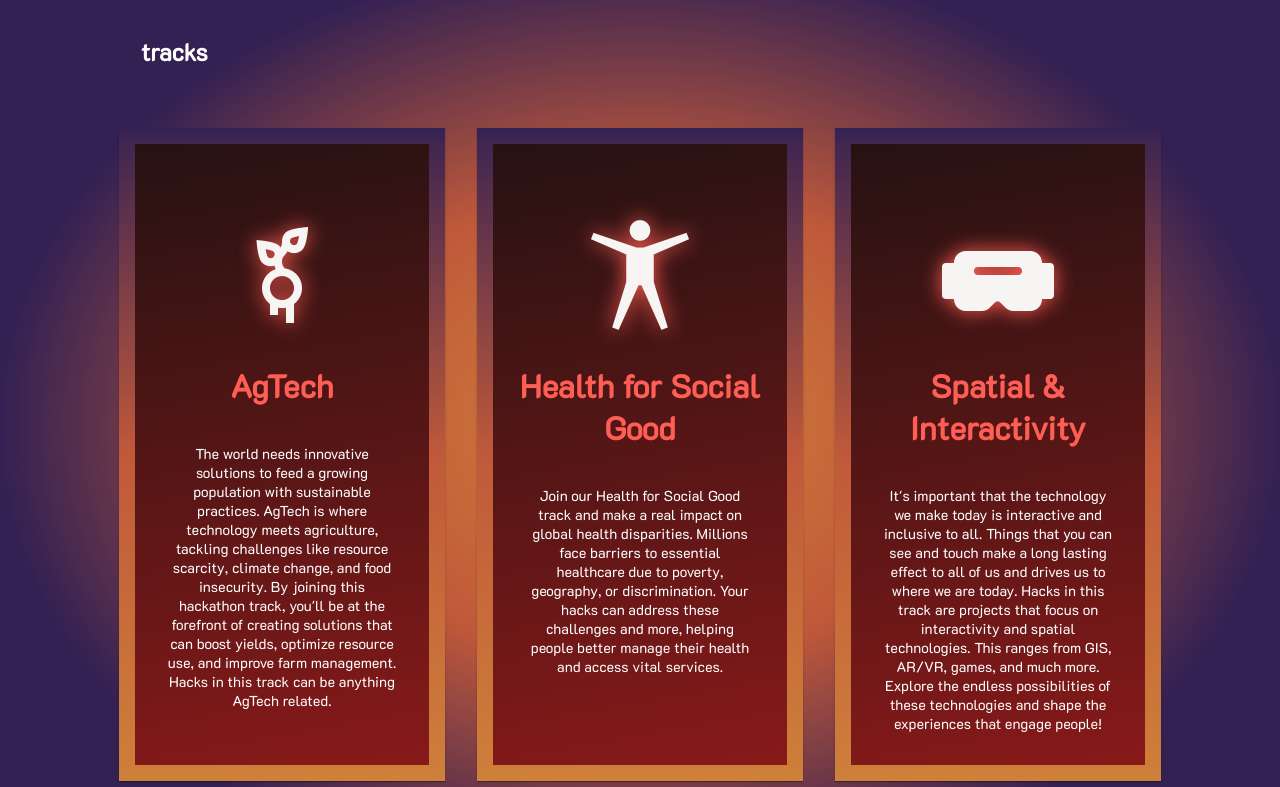
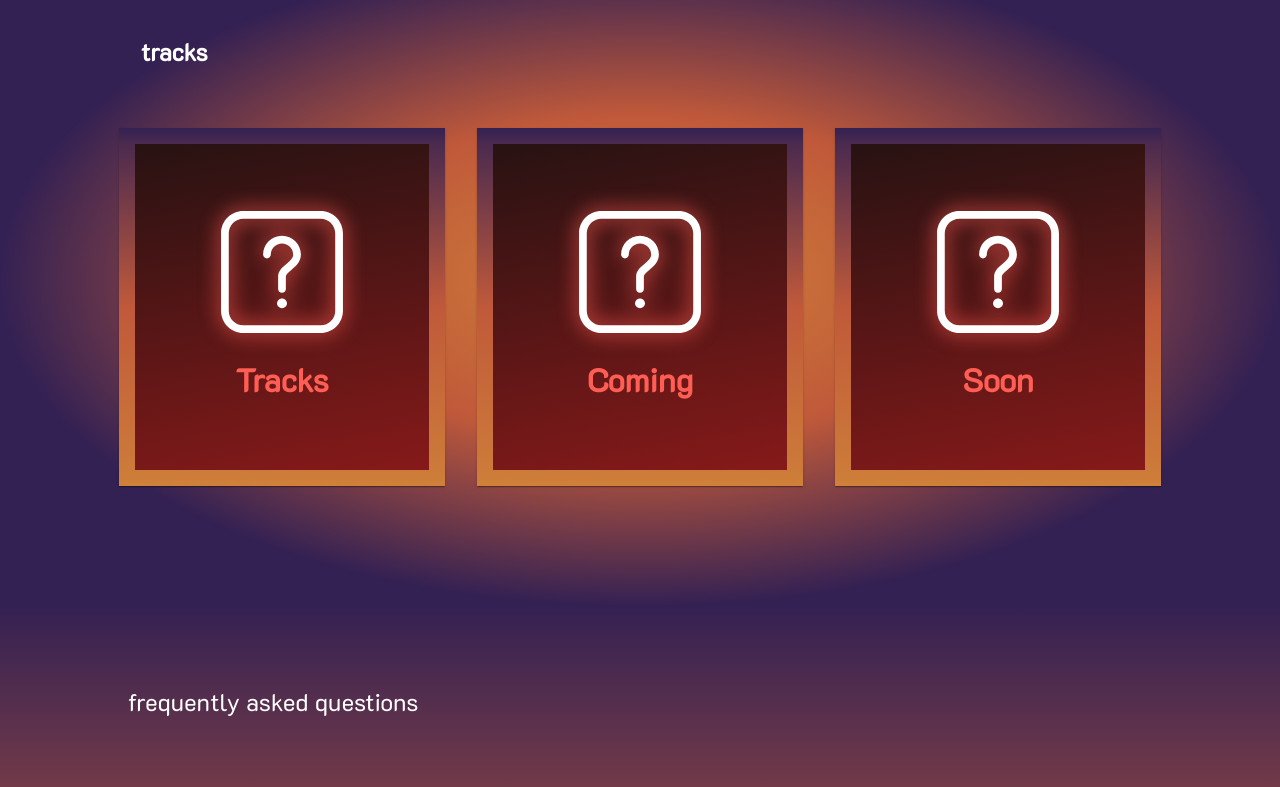
Before and after one commit to HackMerced/HackMerced-X, a React (Create React App) app: page / in a window 1280 px wide. Shown: the part 920-1707 px from the top of the page. Built offline with nearby package versions, Linux system fonts and the light colour scheme.

Commit message:
mark tracks TBA

```diff
--- a/src/Components/Tracks.js
+++ b/src/Components/Tracks.js
@@ -1,37 +1,25 @@
 import { Card } from "@mui/material";
-import Question from '../Assets/question.svg';
-import AG from '../Assets/ag.png';
-import Health from '../Assets/health.png';
-import VR from '../Assets/vr.png';
+import Question from "../Assets/question.svg";
 function Tracks() {
     return (
         <div className="Tracks" id="tracks">
-            <h2 className ="Tracks-title">tracks</h2>
+            <h2 className="Tracks-title">tracks</h2>
             <div className="Tracks-Flex">
-            <Card style={{borderRadius: '30px'}} className='Track-Card'>
-              <img className='Track-Logo' src={AG} alt="AgTech"/>
-              <h1 className="Track-Name">AgTech</h1>
-                <div className='Track-Text'>
-                The world needs innovative solutions to feed a growing population with sustainable practices. AgTech is where technology meets agriculture, tackling challenges like resource scarcity, climate change, and food insecurity. By joining this hackathon track, you'll be at the forefront of creating solutions that can boost yields, optimize resource use, and improve farm management. Hacks in this track can be anything AgTech related.
-
+                {["Tracks", "Coming", "Soon"].map((title) => (
+                    <Card
+                        style={{ borderRadius: "30px" }}
+                        className="Track-Card"
+                    >
+                        <img
+                            className="Track-Logo"
+                            src={Question}
+                            alt="Mystery logo"
+                        />
+                        <h1 className="Track-Name">{title}</h1>
+                        <div className="Track-Text"></div>
+                    </Card>
+                ))}
             </div>
-              </Card>
-              <Card style={{borderRadius: '30px'}} className='Track-Card'>
-              <img className='Track-Logo' src={Health} alt="Health"/>
-              <h1 className="Track-Name">Health for Social Good</h1>
-                <div className='Track-Text'>
-                Join our Health for Social Good track and make a real impact on global health disparities. Millions face barriers to essential healthcare due to poverty, geography, or discrimination. Your hacks can address these challenges and more, helping people better manage their health and access vital services.
-                </div>
-              </Card>
-              <Card style={{borderRadius: '30px'}} className='Track-Card'>
-              <img className='Track-Logo' src={VR} alt="Mystery logo"/>
-              <h1 className="Track-Name">Spatial & Interactivity</h1>
-                <div className='Track-Text'>
-                It's important that the technology we make today is interactive and inclusive to all. Things that you can see and touch make a long lasting effect to all of us and drives us to where we are today. Hacks in this track are projects that focus on interactivity and spatial technologies. This ranges from GIS, AR/VR, games, and much more. Explore the endless possibilities of these technologies and shape the experiences that engage people!
-                </div>
-              </Card>
-           </div>
-
         </div>
     );
 }
```
Lines whose indentation alone changed are shown as unchanged.
